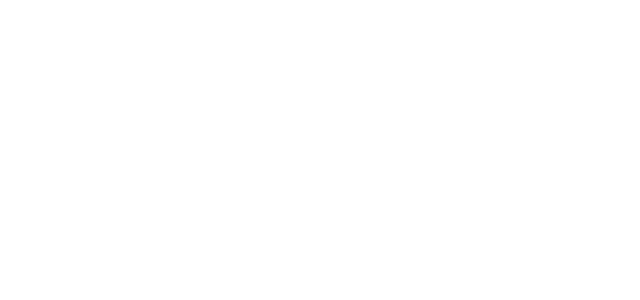
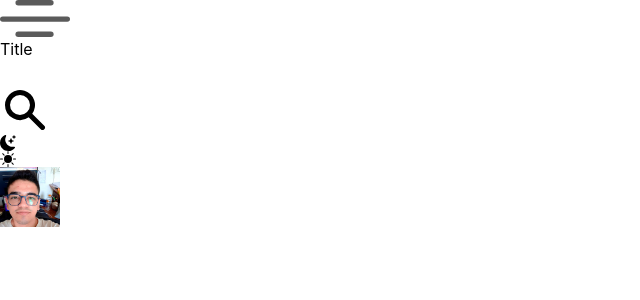
Before and after one commit to Vodnik-Project/vodnik-frontend, a Next.js app: page /workflow in a window 1280 px wide. Shown: the top 300 px of the page, without its empty margins (0-640 px from the left). Built offline with nearby package versions, Linux system fonts and the light colour scheme.

Commit message:
WIP: add structure of navbar for workflow

```diff
--- a/components/workflow/main.tsx
+++ b/components/workflow/main.tsx
@@ -8,6 +8,7 @@
 
 const Main: FunctionComponent<MainProps> = () => {
     return <div>
+        <Navbar />
     </div>;
 }
 
--- a/components/workflow/navbar/main.tsx
+++ b/components/workflow/navbar/main.tsx
@@ -1,20 +1,26 @@
 import { FunctionComponent } from "react";
 import Mode from "./mode";
-import Logo from "./logo";
+import Logo from "../../Landingpage/navbar/logo";
 import Search from "./search";
 import User from "./user";
+import Title from "./title";
 
-interface NavbarProps {
-
-}
+interface NavbarProps {}
 
 const Navbar: FunctionComponent<NavbarProps> = () => {
-    return <div>
+  return (
+    <div>
+      <div>
         <Logo />
+        <Title />
         <Search />
+      </div>
+      <div>
         <Mode />
         <User />
-    </div>;
-}
+      </div>
+    </div>
+  );
+};
 
 export default Navbar;
--- a/components/workflow/navbar/mode.tsx
+++ b/components/workflow/navbar/mode.tsx
@@ -1,11 +1,15 @@
 import { FunctionComponent } from "react";
 
+import {BsMoonStarsFill, BsFillSunFill} from 'react-icons/bs'
 interface ModeProps {
 
 }
 
 const Mode: FunctionComponent<ModeProps> = () => {
-    return <div></div>;
+    return <div>
+        <BsMoonStarsFill />
+        <BsFillSunFill />
+    </div>;
 }
 
 export default Mode;
--- a/components/workflow/navbar/search.tsx
+++ b/components/workflow/navbar/search.tsx
@@ -1,11 +1,16 @@
 import { FunctionComponent } from "react";
 
-interface SearchProps {
+import { HiSearch } from "react-icons/hi";
 
-}
+interface SearchProps {}
 
 const Search: FunctionComponent<SearchProps> = () => {
-    return <div></div>;
-}
+  return (
+    <div>
+      <input type="text" />
+      <HiSearch size={50} />
+    </div>
+  );
+};
 
 export default Search;
--- a/components/workflow/navbar/title.tsx
+++ b/components/workflow/navbar/title.tsx
@@ -5,7 +5,7 @@
 }
 
 const Title: FunctionComponent<titleProps> = () => {
-    return <div></div>;
+    return <h1>Title</h1>;
 }
 
 export default Title;
--- a/components/workflow/navbar/user.tsx
+++ b/components/workflow/navbar/user.tsx
@@ -1,11 +1,16 @@
+import Image from "next/image";
 import { FunctionComponent } from "react";
+
+import user from '../../../public/photo.webp'
 
 interface UserProps {
 
 }
 
 const User: FunctionComponent<UserProps> = () => {
-    return <div></div>;
+    return <div>
+        <Image src={user}  alt={"user-photo"} width={60} />
+    </div>;
 }
 
 export default User;
```
